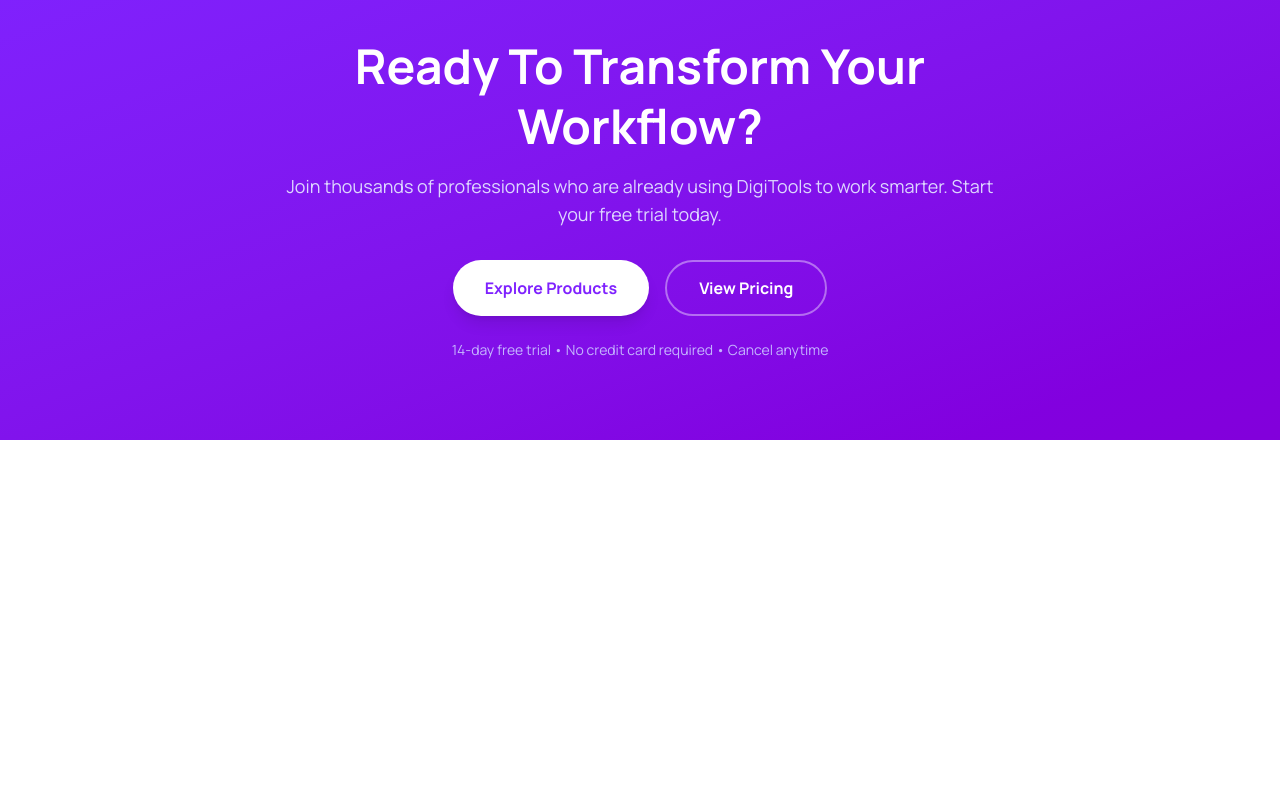
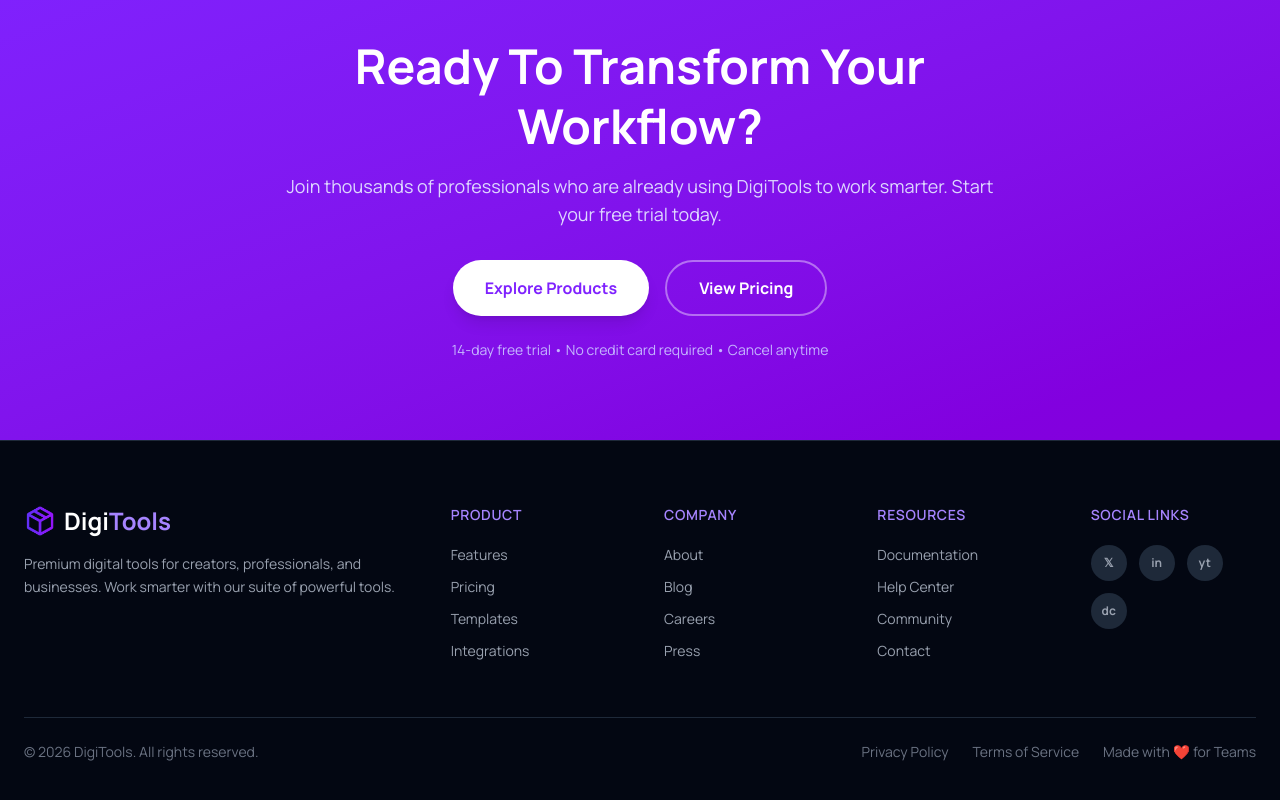
Before and after one commit to rakibulhasanridoy/A6-Digitools-Platform, a React (Vite) app: page / in a window 1280 px wide. Shown: the part 2230-3030 px from the top of the page. Before the commit the page ends 2670 px from the top, so only its background shows below. Built offline with nearby package versions, Linux system fonts and the light colour scheme.

Commit message:
added footer

```diff
--- a/src/App.jsx
+++ b/src/App.jsx
@@ -5,6 +5,7 @@
 import Stats from './Components/Stats'
 import Steps from './Components/Steps'
 import CalltoAction from './Components/CalltoAction'
+import Footer from './Components/Footer'
 
 function App() {
 
@@ -15,6 +16,7 @@
     <Steps></Steps>
     <Pricing></Pricing>
     <CalltoAction></CalltoAction>
+    <Footer></Footer>
     </>
   )
 }
--- /dev/null
+++ b/src/Components/Footer.jsx
@@ -0,0 +1,107 @@
+const Footer = () => {
+    return (
+      <footer className="bg-gray-950 border-t border-gray-800 pt-16 pb-10">
+        <div className="max-w-7xl mx-auto px-4 sm:px-6">
+          <div className="grid grid-cols-1 md:grid-cols-12 gap-12">
+            {/* Brand */}
+            <div className="md:col-span-4">
+              <div className="flex items-center gap-2 mb-4">
+                <img src="/assets/package.png" alt="logo" className="w-8 h-8" />
+                <span className="text-2xl font-bold text-white">
+                  Digi<span className="text-violet-400">Tools</span>
+                </span>
+              </div>
+              <p className="text-gray-400 text-sm leading-relaxed max-w-sm">
+                Premium digital tools for creators, professionals, and businesses.
+                Work smarter with our suite of powerful tools.
+              </p>
+            </div>
+            {/* Product */}
+            <div className="md:col-span-2">
+              <h3 className="text-violet-400 font-semibold mb-5 text-sm uppercase tracking-wider">
+                Product
+             </h3>
+              <ul className="space-y-3 text-gray-400 text-sm">
+                {["Features", "Pricing", "Templates", "Integrations"].map(
+                  (item) => (
+                    <li key={item}>
+                     <a href="#" className="hover:text-white transition">
+                        {item}
+                      </a>
+                    </li>
+                  )
+                )}
+              </ul>
+            </div>
+            {/* Company */}
+           <div className="md:col-span-2">
+              <h3 className="text-violet-400 font-semibold mb-5 text-sm uppercase tracking-wider">
+                Company
+            </h3>
+              <ul className="space-y-3 text-gray-400 text-sm">
+                {["About", "Blog", "Careers", "Press"].map((item) => (
+                  <li key={item}>
+                    <a href="#" className="hover:text-white transition">
+                    {item}
+                    </a>
+                  </li>
+              ))}
+              </ul>
+            </div>
+
+            {/* Resources */}
+           <div className="md:col-span-2">
+              <h3 className="text-violet-400 font-semibold mb-5 text-sm uppercase tracking-wider">
+                Resources
+            </h3>
+              <ul className="space-y-3 text-gray-400 text-sm">
+                {["Documentation", "Help Center", "Community", "Contact"].map(
+                  (item) => (
+                    <li key={item}>
+                    <a href="#" className="hover:text-white transition">
+                        {item}
+                      </a>
+                   </li>
+                  )
+                )}
+              </ul>
+            </div>
+
+            {/* Social */}
+           <div className="md:col-span-2">
+              <h3 className="text-violet-400 font-semibold mb-5 text-sm uppercase tracking-wider">
+                Social Links
+             </h3>
+              <div className="flex gap-3 flex-wrap">
+                {["𝕏", "in", "yt", "dc"].map((icon) => (
+                 <a
+                    key={icon}
+                  href="#"
+                    className="w-9 h-9 bg-gray-800 hover:bg-violet-600 rounded-full flex items-center justify-center text-gray-400 hover:text-white text-xs font-bold transition"
+                >
+                    {icon}
+                  </a>
+               ))}
+             </div>
+            </div>
+         </div>
+          {/* Bottom Bar */}
+          <div className="mt-14 pt-6 border-t border-gray-800 flex flex-col md:flex-row items-center justify-between gap-4 text-sm text-gray-500">
+            <div>© {new Date().getFullYear()} DigiTools. All rights reserved.</div>
+          <div className="flex gap-6">
+              <a href="#" className="hover:text-violet-400 transition">
+                Privacy Policy
+             </a>
+              <a href="#" className="hover:text-violet-400 transition">
+                Terms of Service
+             </a>
+              <a href="#" className="hover:text-violet-400 transition">
+              Made with ❤️ for Teams
+              </a>
+            </div>
+          </div>
+        </div>
+      </footer>
+    );
+  };
+  export default Footer;
```
